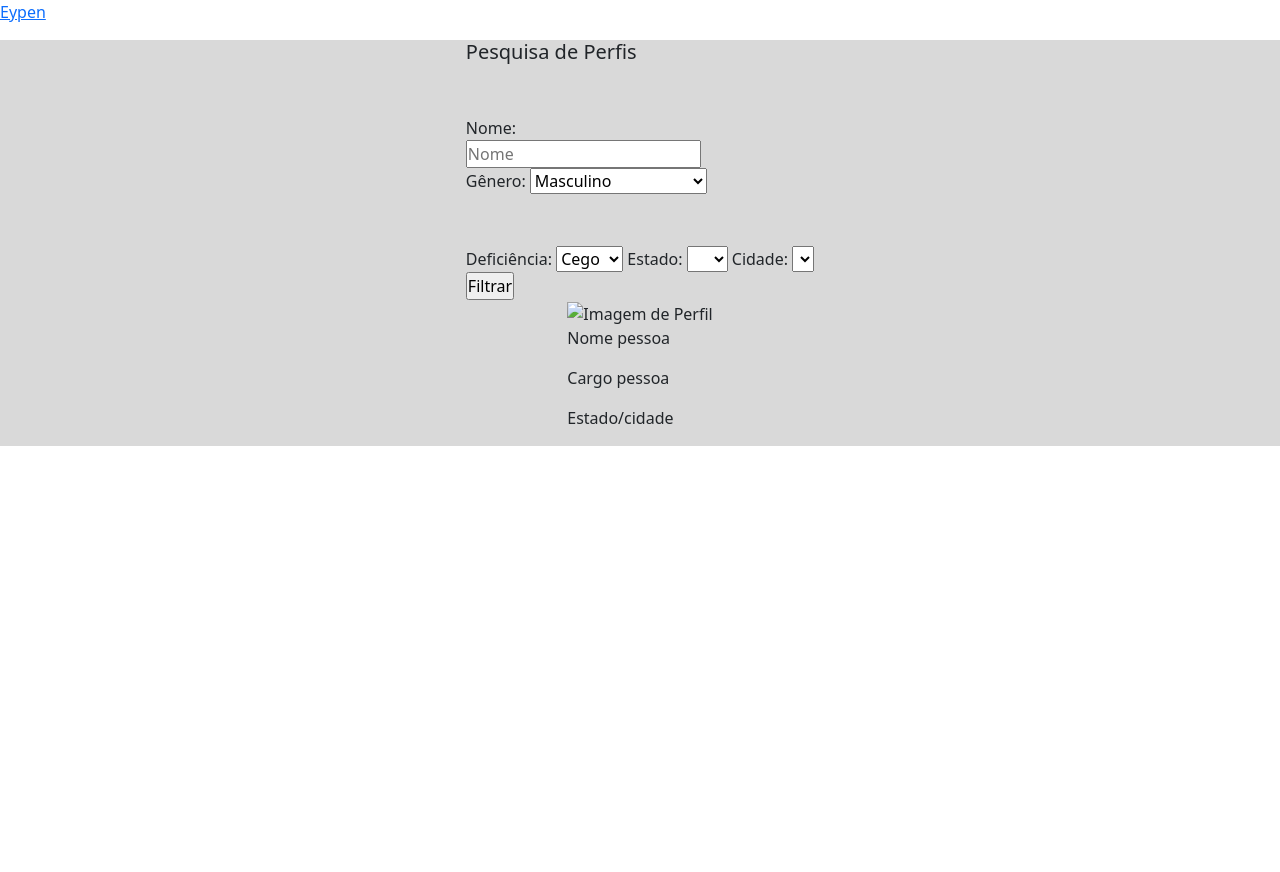
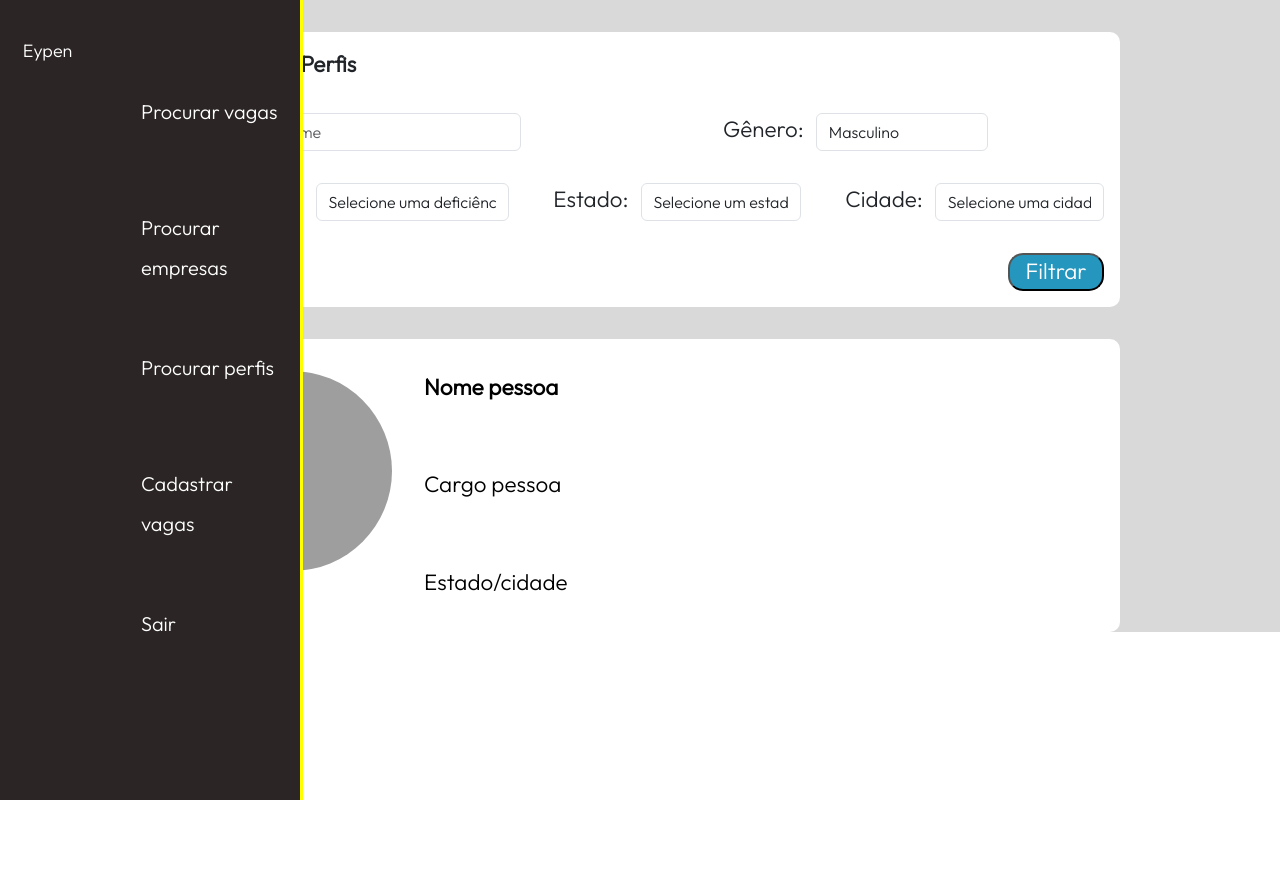
Before and after one commit to LucasSchroeders/eypen, a Django app: template templates/users/busca_perfil.html in a window 1280 px wide. Shown: the top 872 px of the page. Before the commit the page ends 446 px from the top, so only its background shows below. Run offline with Django 4.2, Linux system fonts and the light colour scheme; the template is opened without the code that fills it, so the values that code supplies are empty; some libraries are stand-ins or nearby versions; grey boxes are pictures that could not be loaded.

Commit message:
Fix template name

```diff
--- a/templates/users/busca_perfil.html
+++ b/templates/users/busca_perfil.html
@@ -1,100 +1,126 @@
-{% load static %}
-<!DOCTYPE html>
-<html lang="pt-br">
-<head>
-    <meta charset="UTF-8">
-    <meta name="viewport" content="width=device-width, initial-scale=1.0">
-    <link rel="stylesheet" href="{% static 'css/users/busca_perfil.css' %}">
-    <link href="https://cdn.jsdelivr.net/npm/bootstrap@5.3.0/dist/css/bootstrap.min.css" rel="stylesheet" integrity="sha384-9ndCyUaIbzAi2FUVXJi0CjmCapSmO7SnpJef0486qhLnuZ2cdeRhO02iuK6FUUVM" crossorigin="anonymous">
-    <link href="{% static 'fontawesomefree/css/fontawesome.css' %}" rel="stylesheet" type="text/css">
-    <link href="{% static 'fontawesomefree/css/brands.css' %}" rel="stylesheet" type="text/css">
-    <link href="{% static 'fontawesomefree/css/solid.css' %}" rel="stylesheet" type="text/css">
-
-    <script>
-    var estadoObj = {
-        "SP":["São Paulo","Osasco"],
-        "RJ":["Bangu", "Madureira"]
-    }
-    window.onload = function(){
-        var estadoSel = document.getElementById("estado");
-        var cidadeSel = document.getElementById("cidade");
-        for (var x in estadoObj){
-            estadoSel.options[estadoSel.options.length] = new Option(x,x);
-        }
-        estadoSel.onchange = function(){
-            cidadeSel.length = 1;
-            for (var y in estadoObj[this.value]) {
-                cidadeSel.options[cidadeSel.options.length] = new Option(y, y);
-    }
-        }
-    }
-    </script>
-
-    <title>Busca Perfil</title>
-</head>
-<body>
-    <div class="head">
-        <div class="head-text">
-            <p class="text-head text-name"><a a class="link" href="{% url 'Index' %}">Eypen</a></p>
-        </div>
-    </div>
-    <div class="div-icon-accessibility">
-        <i class="fa-sharp fa-solid fa-universal-access icon"></i>
-    </div>
-
+{% extends 'base.html' %} {%load static%}
+{% block css %}
+<link rel="stylesheet" href="{% static 'css/users/busca_perfil.css' %}" />
+<link rel="stylesheet" href="{% static 'css/utils/filtro.css' %}" />
+<link rel="stylesheet" href="{% static 'css/utils/container_default.css' %}" />
+{% endblock css%}
+{% block body %}
 <div class="body">
   <div class="div-form">
     <form action="">
-                <h5>Pesquisa de Perfis</h5>
+      <h5 class="form-h5">Pesquisa de Perfis</h5>
 
-                <div class="field-form" style="margin-top: 15%;">
+      <!-- row -->
+      <div class="div-row1">
+        <div class="form-field">
           <label for="nome">Nome:</label>
-                    <div class="input-form">
-                        <input type="Nome" placeholder="Nome" name="Nome">
+          <div class="form-input">
+            <input type="Nome" placeholder="Nome" name="Nome" class="form-control"/>
+          </div>
         </div>
 
+        <div class="form-field form-label2">
           <label for="genero">Gênero:</label>
-                    <select name="genero" id="genero">
+          <select name="genero" id="genero" class="form-control">
             <option value="masculino">Masculino</option>
             <option value="feminino">Feminino</option>
             <option value="na">Não desejo informar</option>
           </select>
         </div>
+      </div>
 
-
-                <div class="field-form" style="margin-top: 15%;">
+      <!-- row -->
+      <div class="div-row2">
+        <div class="form-field">
           <label for="deficiencia">Deficiência:</label>
-                <select name="deficiencia" id="deficiencia">
+          <select name="deficiencia" id="deficiencia" class="form-control">
+            <option value="" disabled selected>Selecione uma deficiência</option>
             <option value="cego">Cego</option>
             <option value="surdo">Surdo</option>
             <option value="mudo">Mudo</option>
           </select>
-
-
-                    Estado: <select name="estado" id="estado">
-                        <option value="" selected="selected"></option>
-                    </select>
-                    Cidade: <select name="cidade" id="cidade">
-                        <option value="" selected="selected"></option>
-                    </select>
-
-
         </div>
 
-                <input type="submit" class="button" value="Filtrar">
+        <div class="form-field">
+          <label for="state">Estado:</label>
+          <select name="state" id="state" class="form-control">
+            <option value="" disabled selected>Selecione um estado</option>
+            <option value="AC">AC</option>
+            <option value="AL">AL</option>
+            <option value="AP">AP</option>
+            <option value="AM">AM</option>
+            <option value="BA">BA</option>
+            <option value="CE">CE</option>
+            <option value="DF">DF</option>
+            <option value="ES">ES</option>
+            <option value="GO">GO</option>
+            <option value="MA">MA</option>
+            <option value="MT">MT</option>
+            <option value="MS">MS</option>
+            <option value="MG">MG</option>
+            <option value="PA">PA</option>
+            <option value="PB">PB</option>
+            <option value="PR">PR</option>
+            <option value="PE">PE</option>
+            <option value="PI">PI</option>
+            <option value="RJ">RJ</option>
+            <option value="RN">RN</option>
+            <option value="RS">RS</option>
+            <option value="RO">RO</option>
+            <option value="RR">RR</option>
+            <option value="SC">SC</option>
+            <option value="SP">SP</option>
+            <option value="SE">SE</option>
+            <option value="TO">TO</option>
+          </select>
+        </div>
+
+        <div class="form-field">
+          <label for="city">Cidade:</label>
+          <select name="city" id="city" class="form-control">
+            <option value="" disbaled selected>Selecione uma cidade</option>
+          </select>
+        </div>
+      </div>
+
+      <input type="submit" class="form-button" value="Filtrar" />
     </form>
   </div>
 
+<a href="" class="div-container">
+    <img
+      class="img-container"
+      src="{% static 'images/foto-perfil.jpg' %}"
+      alt="Imagem de Perfil"
+    />
 
-    <div class="div-perfil">
-        <img src="" alt="Imagem de Perfil">
     <div class="div-dados">
-            <p>Nome pessoa</p>
-        <p>Cargo pessoa</p>
-        <p>Estado/cidade</p>
+      <p class="p-dados p-negrito">Nome pessoa</p>
+      <p class="p-dados">Cargo pessoa</p>
+      <p class="p-dados">Estado/cidade</p>
     </div>
+</a>
 </div>
+{% endblock body%} {% block js %}
+<script>
+  var state = document.querySelector("#state");
 
-</div>
-</body>
-</html>
+  state.addEventListener("change", function (e) {
+    let url = `https://servicodados.ibge.gov.br/api/v1/localidades/estados/${state.value}/municipios`;
+    $("#city").empty();
+    $("#city").append(
+      `<option value="" disabled selected>Selecione a cidade</option>`
+    );
+
+    let conteudo = "<optiongroup>";
+    $.getJSON(url, function (data) {
+      $.each(data, function (k, v) {
+        $("#city").append(`<option value="${v.nome}">${v.nome}</option>`);
+        // console.log(v.nome)
+      });
+      // conteudo += "</optiongroup>";
+    });
+    // city.appendChild(conteudo);
+  });
+</script>
+{% endblock js %}
--- a/users/views/profile.py
+++ b/users/views/profile.py
@@ -45,4 +45,4 @@ class ProfileCompany(TemplateView):
 
 
 class BuscaPerfil(TemplateView):
-    template_name = 'users/busca_perfil2.html'
+    template_name = 'users/busca_perfil.html'
```
Also changed, not shown: templates/users/busca_perfil2.html (deleted, +0 -126 lines). Lines whose indentation alone changed are shown as unchanged.
